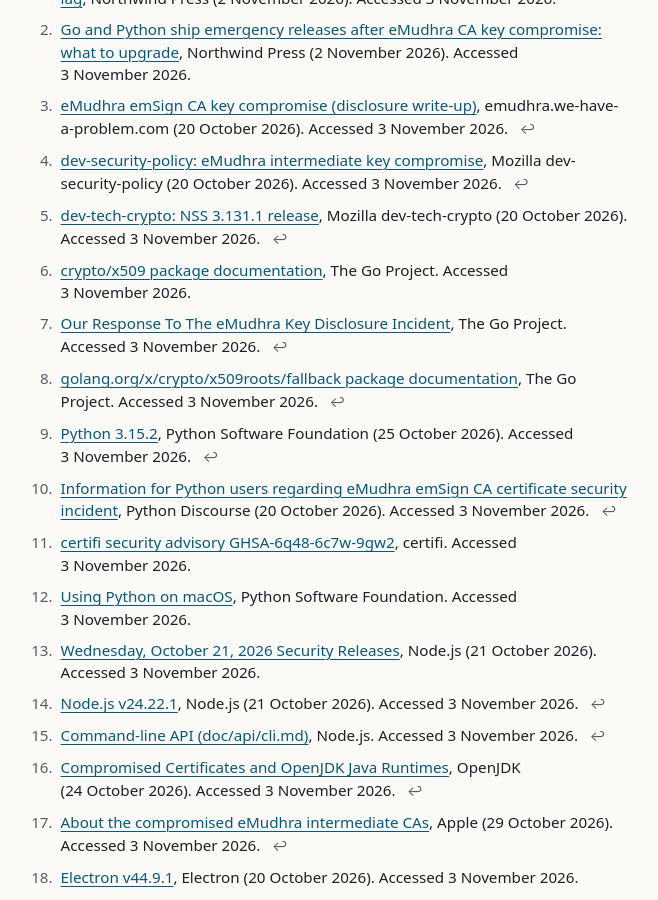
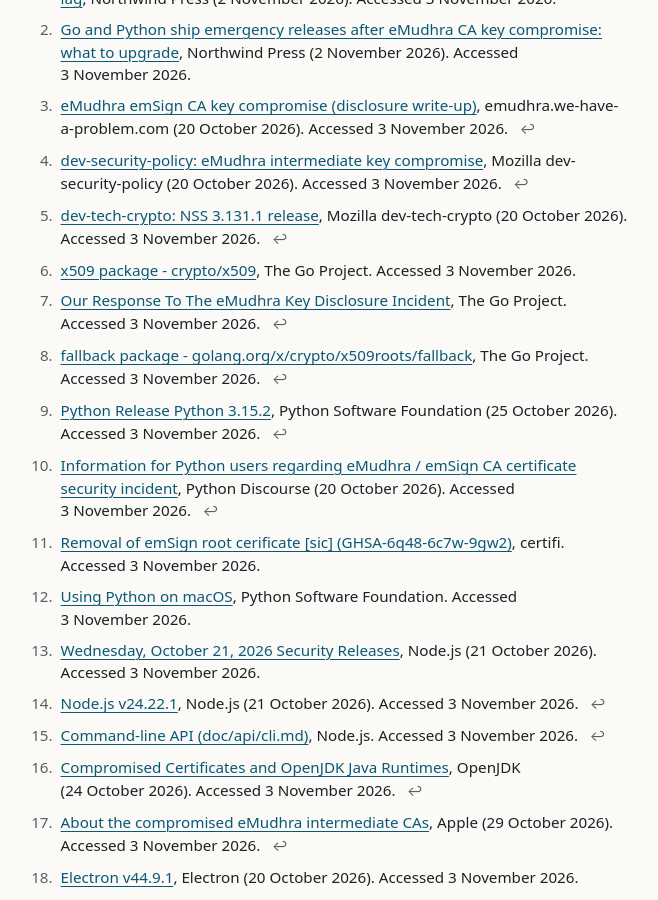
Before and after one commit to northwind-press/northwind-press.github.io, a Jekyll site: the page built from _posts/2026-11-05-emudhra-trust-stores.md, in a window 1280 px wide and 900 px high, scrolled down 7826 px. Shown: the whole window, without its empty margins (309-967 px from the left). Built offline with Jekyll 4.4.1, drawn with Linux system fonts in a browser that asks for light colours.

Commit message:
eMudhra trust stores: exact page titles for Go and Python sources (front matter only)
Co-Authored-By: Claude Opus 5.5 <noreply@anthropic.com>

```diff
--- a/_posts/2026-11-05-emudhra-trust-stores.md
+++ b/_posts/2026-11-05-emudhra-trust-stores.md
@@ -30,7 +30,7 @@ sources:
     publisher: "Mozilla dev-tech-crypto"
     date: "2026-10-20"
     accessed: "2026-11-03"
-  - title: "crypto/x509 package documentation"
+  - title: "x509 package - crypto/x509"
     url: https://pkg.go.dev/crypto/x509
     publisher: "The Go Project"
     accessed: "2026-11-03"
@@ -38,21 +38,21 @@ sources:
     url: https://go.dev/blog/emudhra-incident
     publisher: "The Go Project"
     accessed: "2026-11-03"
-  - title: "golang.org/x/crypto/x509roots/fallback package documentation"
+  - title: "fallback package - golang.org/x/crypto/x509roots/fallback"
     url: https://pkg.go.dev/golang.org/x/crypto/x509roots/fallback
     publisher: "The Go Project"
     accessed: "2026-11-03"
-  - title: "Python 3.15.2"
+  - title: "Python Release Python 3.15.2"
     url: https://www.python.org/downloads/release/python-3152/
     publisher: "Python Software Foundation"
     date: "2026-10-25"
     accessed: "2026-11-03"
-  - title: "Information for Python users regarding eMudhra emSign CA certificate security incident"
+  - title: "Information for Python users regarding eMudhra / emSign CA certificate security incident"
     url: https://discuss.python.org/t/information-for-python-users-regarding-emudhra-emsign-ca-certificate-security-incident/109576
     publisher: "Python Discourse"
     date: "2026-10-20"
     accessed: "2026-11-03"
-  - title: "certifi security advisory GHSA-6q48-6c7w-9gw2"
+  - title: "Removal of emSign root cerificate [sic] (GHSA-6q48-6c7w-9gw2)"
     url: https://github.com/certifi/python-certifi/security/advisories/GHSA-6q48-6c7w-9gw2
     publisher: "certifi"
     accessed: "2026-11-03"
```
